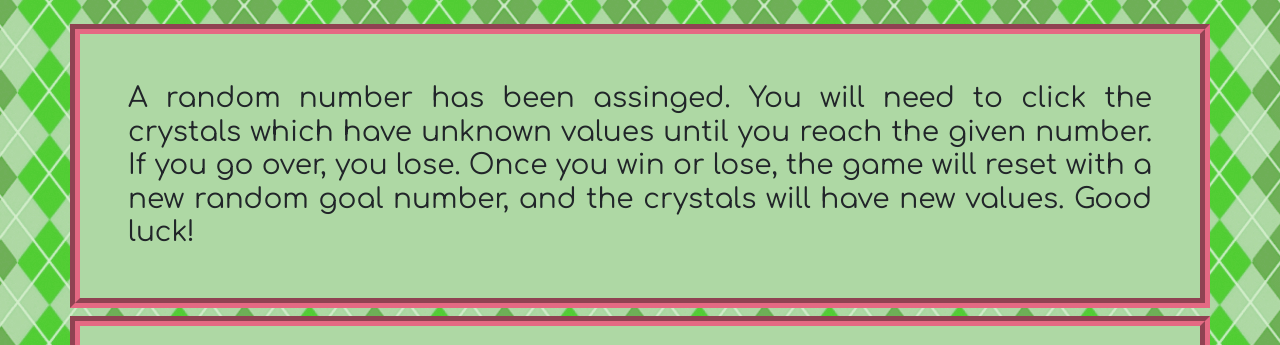
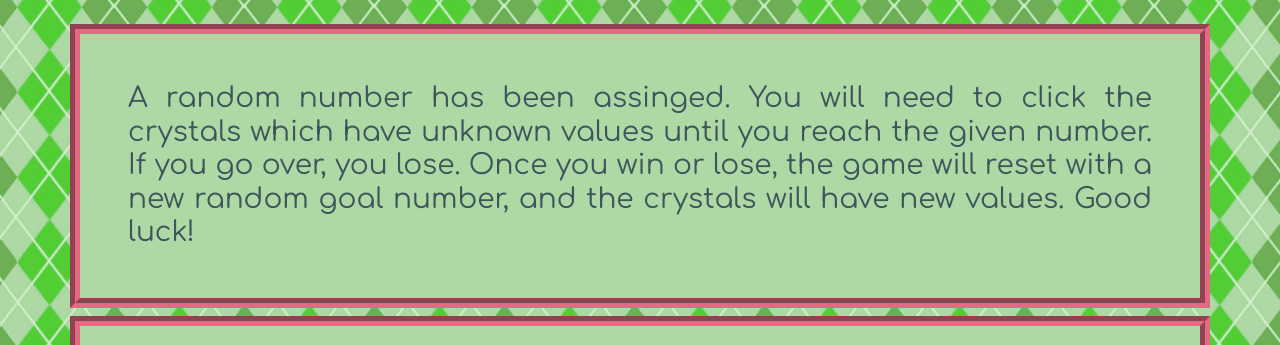
Before and after one commit to TajaMaughan/unit-4-game, a plain HTML site: page index.html in a window 1280 px wide. Shown: the top 345 px of the page. Drawn offline with nearby package versions, Linux system fonts and the light colour scheme.

Commit message:
changed font color

```diff
--- a/assets/css/style.css
+++ b/assets/css/style.css
@@ -1,5 +1,6 @@
 body {
     background: url("../images/greenArgyle.gif");
+    color: #3D565C;
 }
 
 .description {
```
